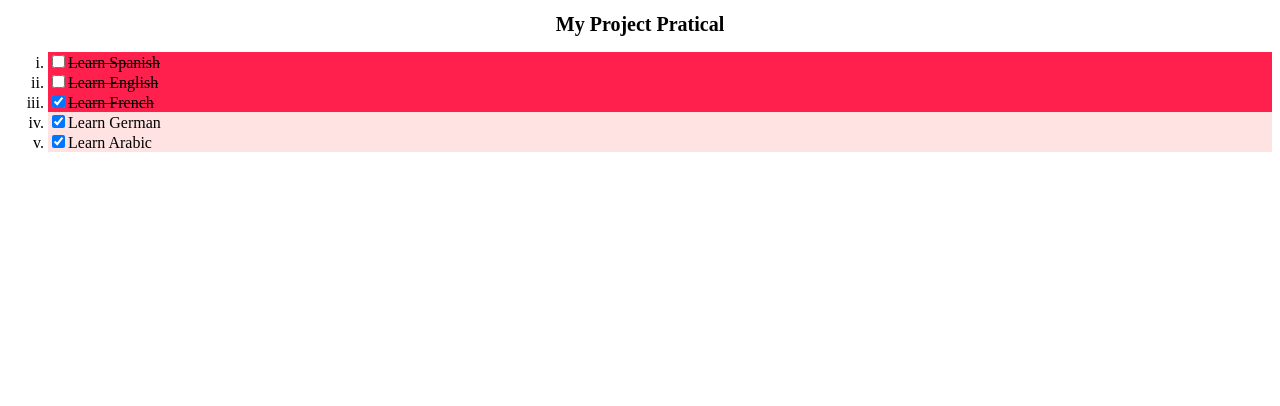
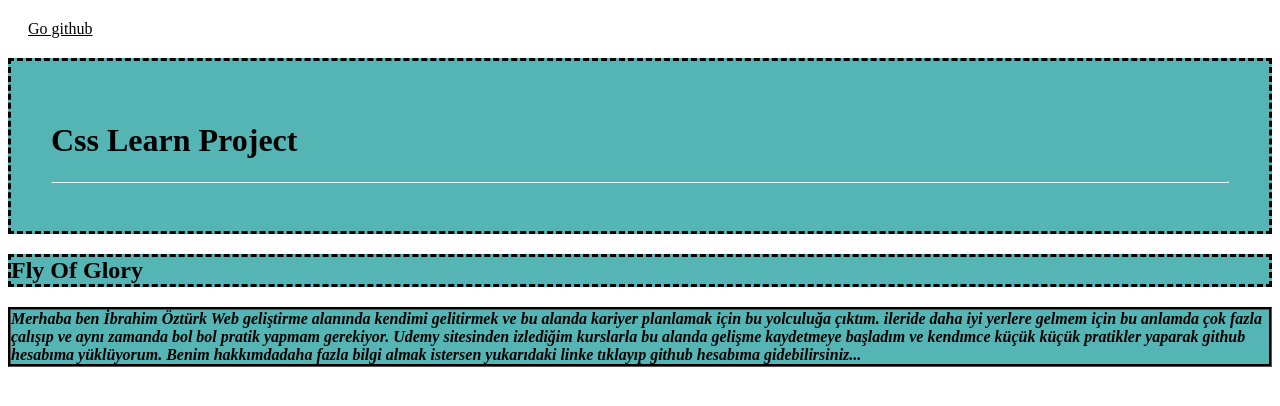
Before and after one commit to ozturk69/ozturk69, a plain HTML site: page pratical.html in a window 1280 px wide. Drawn offline with Linux system fonts and the light colour scheme.

Commit message:
Add files via upload

```diff
--- a/pratical.html
+++ b/pratical.html
@@ -4,28 +4,58 @@
     <meta charset="UTF-8">
     <meta name="viewport" content="width=device-width, initial-scale=1.0">
     <title>Pratical</title>
-    <style>
-        h1{ text-align: center; font-size: 20px;}
-        li{text-decoration:line-through;background-color:#FF204E;}
-        ul{list-style-type:lower-roman;}
-    </style>
 </head>
+<style>
+    div{background-color:rgb(85, 181, 181);
+        width: auto;
+        border: dashed black;
+        padding: 40px;
+        margin: auto;
+
+    }
+
+    p{background-color:rgb(85, 181, 181); color: black;
+        border: groove black;
+
+
+
+    }
+    h2{ background-color: rgb(85, 181, 181);
+        border: dashed black;
+
+    }
+    nav{margin: 20px;
+    }
+    a{color: black;
+    border: hidden lightcoral;}
+
+</style>
+
 <body>
-     <!--
-        1- Sayfa başlığını ortalayıp font büyüklüğünü 16px yapınız.
-        2- Tüm liste elemanlarının üstünü çizin ve zemin rengini "#FF204E" yapınız.(internal-external css)
-        3- Sadece ilk 3 elemanın üstünü çizin ve zemin rengini "#FFE3E3" yapınız. (inline css)
-        4- Tüm liste elemanlarının liste işaretini kaldırınız. (list-style-type)
-    -->
+    <main>
+        <nav>
+            <a href="https://github.com/" target="_blank"> Go github</a>
+        </nav>
+        <div>
+            <h1>Css Learn Project</h1><hr>
+        </div>
+        <h2>Fly Of Glory</h2>
+        <section>
+            <p>
+                <b><i> Merhaba ben İbrahim Öztürk Web geliştirme alanında kendimi gelitirmek ve bu alanda kariyer planlamak için bu yolculuğa çıktım.
+                ileride daha iyi yerlere gelmem için bu anlamda çok fazla çalışıp ve aynı zamanda bol bol pratik yapmam gerekiyor.
+                Udemy sitesinden izlediğim kurslarla bu alanda gelişme kaydetmeye başladım ve kendımce küçük küçük pratikler yaparak github hesabıma yüklüyorum.
+                Benim hakkımdadaha fazla bilgi almak istersen yukarıdaki linke tıklayıp github hesabıma gidebilirsiniz...</i></b>
 
-    <h1>My Project Pratical</h1>
-    <ul>
-        <li><input type="checkbox" name="" id="" >Learn Spanish</li>
-        <li><input type="checkbox" name="" id="" >Learn English</li>
-        <li><input type="checkbox" name="" id="" checked>Learn French</li>
-        <li style="text-decoration:none; background-color:#FFE3E3 ;"><input type="checkbox" name="" id="" checked>Learn German</li>
-        <li style="text-decoration:none; background-color: #FFE3E3;"><input type="checkbox" name="" id="" checked>Learn Arabic</li>
-    </ul>
+            </p>
+        </section>
+
+
+
+
+
+
+    </main>
 
 </body>
 </html>
```
